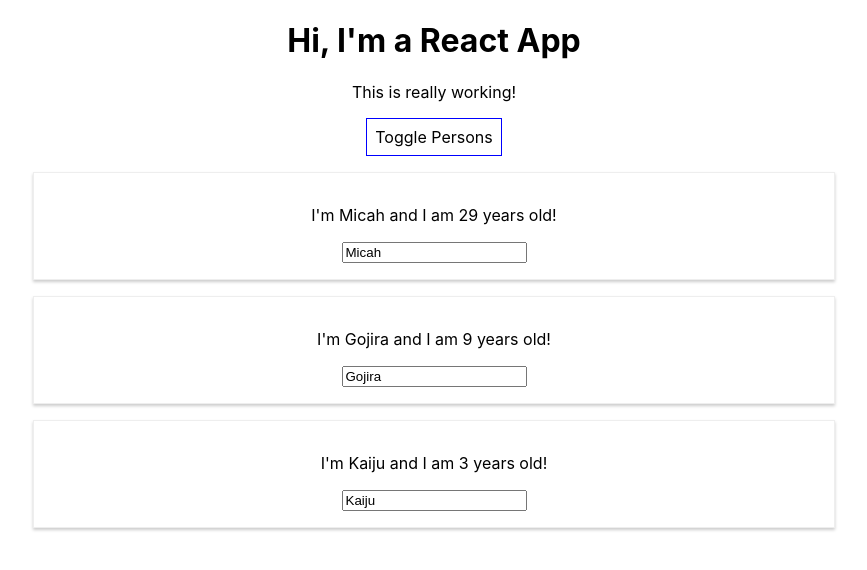
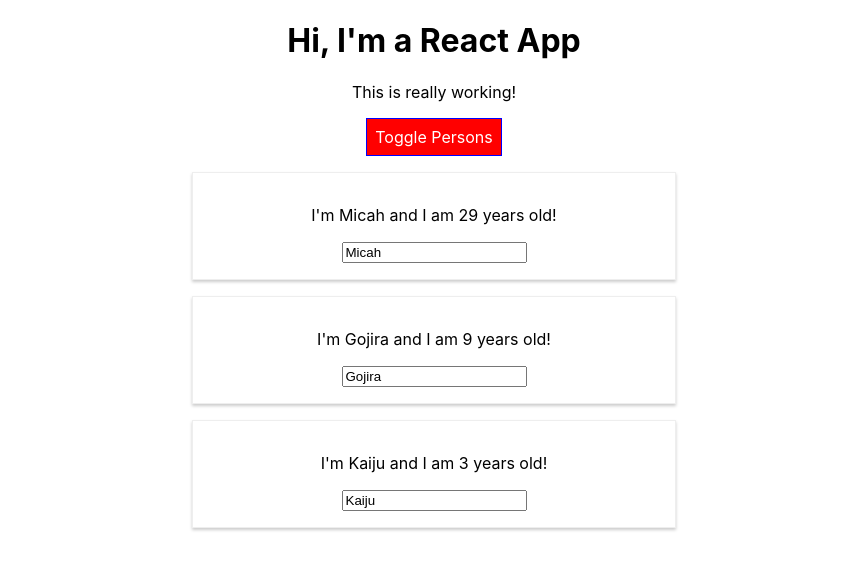
Before and after one commit to micah-rose/learning-react, a React (Create React App) app: page / in a window 1280 px wide. Both pictures are taken after a click on the button "Toggle Persons". Shown: the top 570 px of the page, without its empty margins (206-1073 px from the left). Built offline with nearby package versions, Linux system fonts and the light colour scheme.

Commit message:
committing progress on follow along code in my Udemy React course

```diff
--- a/package.json
+++ b/package.json
@@ -3,6 +3,7 @@
   "version": "0.1.0",
   "private": true,
   "dependencies": {
+    "radium": "^0.25.1",
     "react": "^16.7.0",
     "react-dom": "^16.7.0",
     "react-scripts": "2.1.3"
--- a/src/App.css
+++ b/src/App.css
@@ -1,3 +1,11 @@
 .App {
   text-align: center;
 }
+
+.red {
+  color: red;
+}
+
+.bold {
+  font-weight: bold;
+}
--- a/src/App.js
+++ b/src/App.js
@@ -1,6 +1,7 @@
 import React, { Component } from "react";
 import "./App.css";
 import Person from "./Person/Person";
+import Radium, { StyleRoot } from "radium";
 
 class App extends Component {
   state = {
@@ -46,11 +47,16 @@
 
   render() {
     const style = {
-      backgroundColor: "white",
+      backgroundColor: "green",
+      color: "white",
       font: "inherit",
       border: "1px solid blue",
       padding: "8px",
-      cursor: "pointer"
+      cursor: "pointer",
+      ":hover": {
+        backgroundColor: "lightgreen",
+        color: "black"
+      }
     };
 
     let persons = null;
@@ -71,19 +77,35 @@
           })}
         </div>
       );
+
+      style.backgroundColor = "red";
+      style[":hover"] = {
+        backgroundColor: "salmon",
+        color: "black"
+      };
+    }
+
+    const classes = [];
+    if (this.state.persons.length <= 2) {
+      classes.push("red"); //classes = [red]
+    }
+    if (this.state.persons.length <= 1) {
+      classes.push("bold"); //classes = ["red", "bold"]
     }
 
     return (
+      <StyleRoot>
         <div className="App">
           <h1>Hi, I'm a React App</h1>
-        <p>This is really working!</p>
+          <p className={classes.join(" ")}>This is really working!</p>
           <button style={style} onClick={this.togglePersonsHandler}>
             Toggle Persons
           </button>
           {persons}
         </div>
+      </StyleRoot>
     );
   }
 }
 
-export default App;
+export default Radium(App);
--- a/src/Person/Person.js
+++ b/src/Person/Person.js
@@ -1,9 +1,15 @@
 import React from "react";
-import './Person.css';
+import "./Person.css";
+import Radium from "radium";
 
 const person = props => {
+  const style = {
+    "@media (min-width: 500px)": {
+      width: "450px"
+    }
+  };
   return (
-    <div className="Person">
+    <div className="Person" style={style}>
       <p onClick={props.click}>
         I'm {props.name} and I am {props.age} years old!
       </p>
@@ -13,4 +19,4 @@
   );
 };
 
-export default person;
+export default Radium(person);
```
Also changed, not shown: 1 other file (tests, documents, lock files or other folders). Lines whose indentation alone changed are shown as unchanged.
